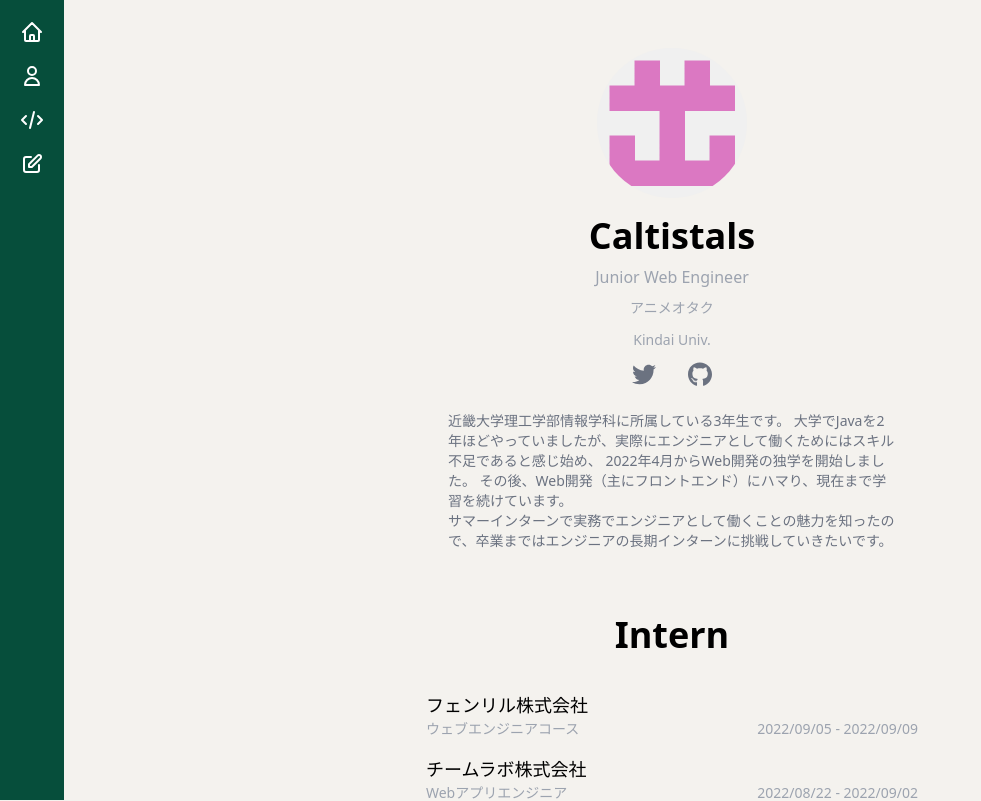
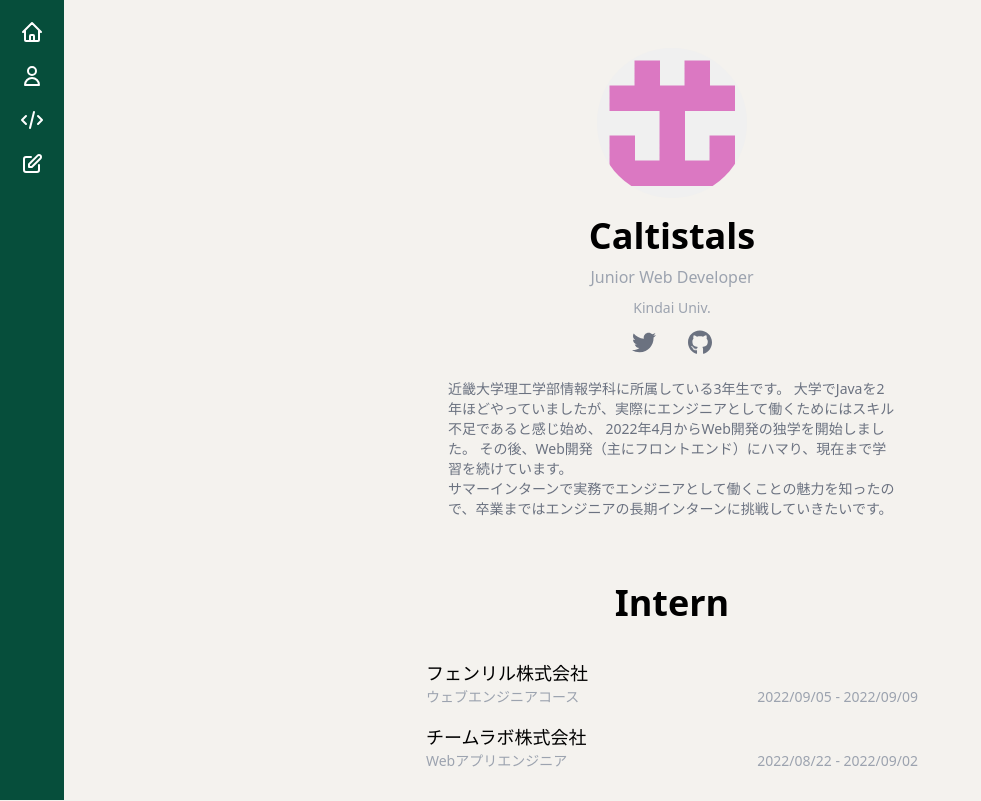
Before and after one commit to caltistals/next-portfolio, a Next.js app: page /about in a window 1280 px wide. Shown: the top 801 px of the page, without its empty margins (0-981 px from the left). Built offline with nearby package versions, Linux system fonts and the light colour scheme.

Commit message:
[update] プロフィールを変更

```diff
--- a/components/ProfileSection.tsx
+++ b/components/ProfileSection.tsx
@@ -18,8 +18,8 @@ const ProfileSection: React.FC<ProfileSectionProps> = ({ bio }) => {
         />
       </div>
       <h2 className="mb-2 text-4xl font-bold">Caltistals</h2>
-      <p className="mb-2 text-gray-400 "> Junior Web Engineer</p>
-      <p className="mb-3 text-sm text-gray-400">アニメオタク</p>
+      <p className="mb-2 text-gray-400 "> Junior Web Developer</p>
+      {/* <p className="mb-3 text-sm text-gray-400">アニメオタク</p> */}
       <p className="mb-3 text-sm text-gray-400">Kindai Univ.</p>
       <div className="flex justify-center mb-6 text-gray-500">
         {/* Twitter */}
```
